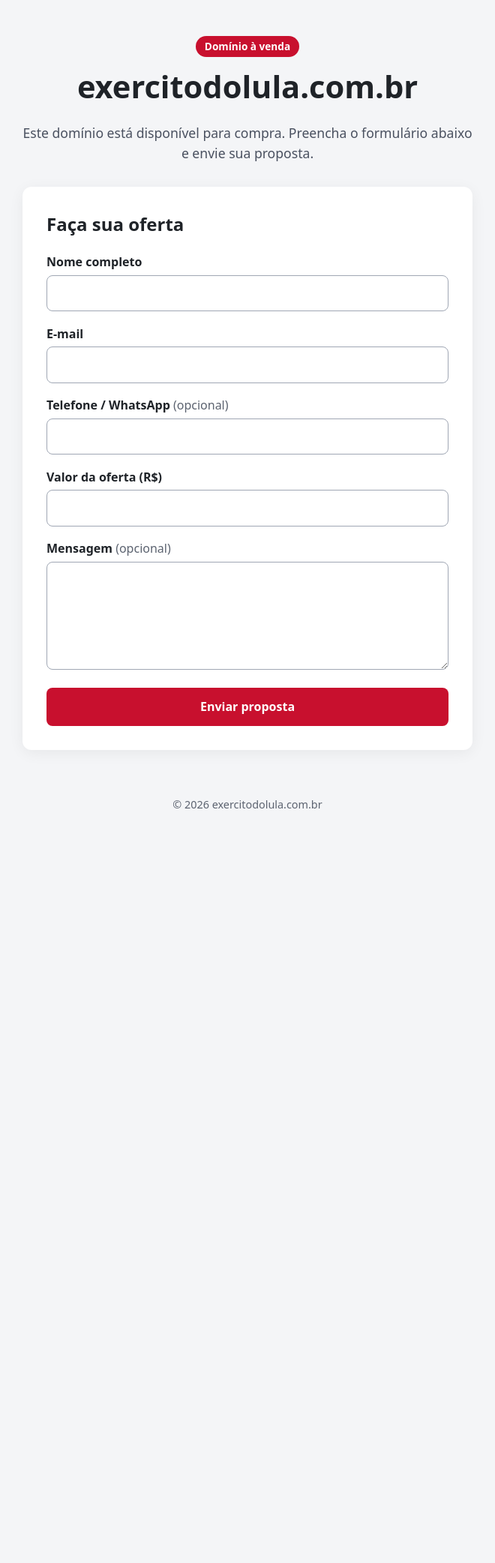
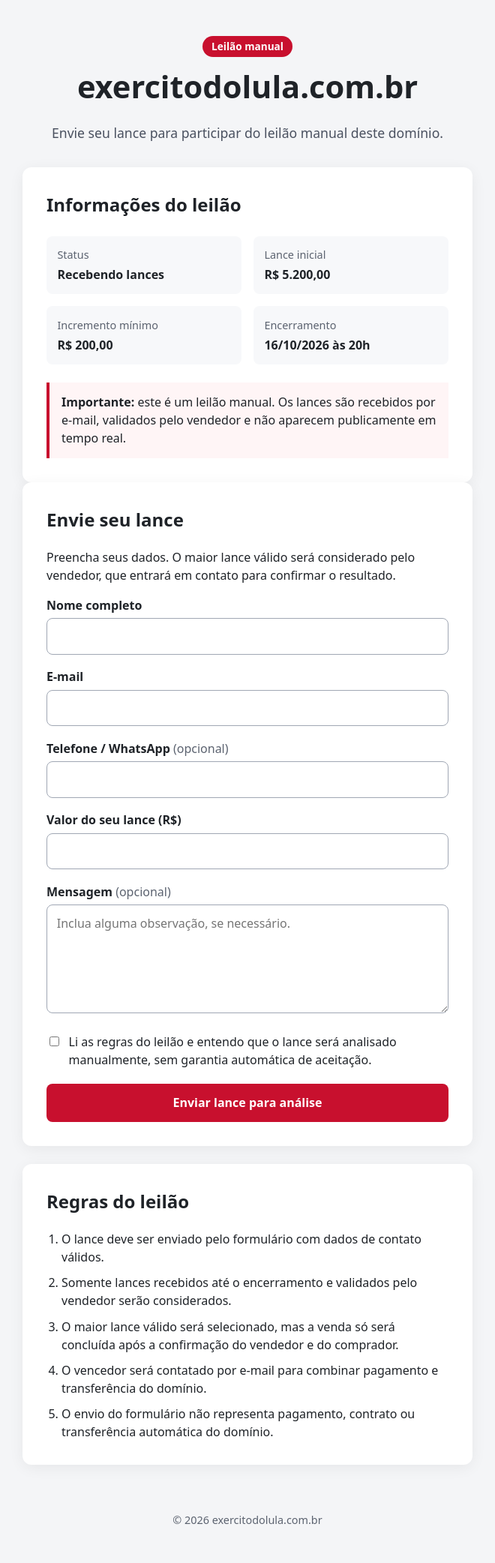
Before and after one commit to akva97046/venda, a Jekyll site: the page built from index.html, in a window 1280 px wide. Shown: the whole page at 75% size, without its empty margins (310-970 px from the left). Built offline with Jekyll 4.4.1, drawn with Linux system fonts in a browser that asks for light colours; before the commit the page ends 1130 px from its top, so only the background shows below that.

Commit message:
Transform landing page into manual domain auction

```diff
--- a/_config.yml
+++ b/_config.yml
@@ -1,8 +1,15 @@
-title: exercitodolula.com.br está à venda
-description: O domínio exercitodolula.com.br está disponível para compra. Envie sua proposta.
+title: Leilão do domínio exercitodolula.com.br
+description: Participe do leilão manual do domínio exercitodolula.com.br e envie seu lance.
 lang: pt-BR
+url: https://exercitodolula.com.br
+baseurl: ""
 contact_email: akva9706@gmail.com
 domain_name: exercitodolula.com.br
+auction_status: Recebendo lances
+auction_initial_bid: "R$ 5.200,00"
+auction_minimum_increment: "R$ 200,00"
+auction_deadline: "16/10/2026 às 20h"
+auction_timezone: Horário de Brasília (BRT)
 
 exclude:
   - Gemfile
--- a/assets/css/style.css
+++ b/assets/css/style.css
@@ -32,6 +32,37 @@ body {
   box-shadow: 0 4px 20px rgba(0, 0, 0, .06);
 }
 .card h2 { margin-top: 0; }
+
+.auction-details {
+  display: grid;
+  grid-template-columns: repeat(2, minmax(0, 1fr));
+  gap: 1rem;
+  margin: 1.5rem 0;
+}
+.auction-details div {
+  padding: .9rem;
+  background: #f7f8fa;
+  border-radius: 8px;
+}
+.auction-details dt { color: #5c6370; font-size: .9rem; }
+.auction-details dd { margin: .2rem 0 0; font-weight: 700; }
+.notice {
+  margin: 0;
+  padding: .9rem 1rem;
+  border-left: 4px solid #c8102e;
+  background: #fff5f6;
+}
+.rules { margin-top: 1.5rem; }
+.rules ol { margin: 0; padding-left: 1.25rem; }
+.rules li + li { margin-top: .65rem; }
+.checkbox-field {
+  display: flex;
+  align-items: flex-start;
+  gap: .6rem;
+  margin: 1.25rem 0;
+  font-weight: 400;
+}
+.checkbox-field input { width: auto; margin-top: .3rem; flex: 0 0 auto; }
 
 .field { margin-bottom: 1.1rem; }
 label { display: block; font-weight: 600; margin-bottom: .35rem; }
--- a/index.html
+++ b/index.html
@@ -2,17 +2,41 @@
 layout: default
 ---
 <section class="hero">
-  <p class="badge">Domínio à venda</p>
+  <p class="badge">Leilão manual</p>
   <h1>{{ site.domain_name }}</h1>
-  <p class="lead">Este domínio está disponível para compra. Preencha o formulário abaixo e envie sua proposta.</p>
+  <p class="lead">Envie seu lance para participar do leilão manual deste domínio.</p>
+</section>
+
+<section class="card auction-summary" aria-labelledby="auction-title">
+  <h2 id="auction-title">Informações do leilão</h2>
+  <dl class="auction-details">
+    <div>
+      <dt>Status</dt>
+      <dd>{{ site.auction_status }}</dd>
+    </div>
+    <div>
+      <dt>Lance inicial</dt>
+      <dd>{{ site.auction_initial_bid }}</dd>
+    </div>
+    <div>
+      <dt>Incremento mínimo</dt>
+      <dd>{{ site.auction_minimum_increment }}</dd>
+    </div>
+    <div>
+      <dt>Encerramento</dt>
+      <dd>{{ site.auction_deadline }}</dd>
+    </div>
+  </dl>
+  <p class="notice"><strong>Importante:</strong> este é um leilão manual. Os lances são recebidos por e-mail, validados pelo vendedor e não aparecem publicamente em tempo real.</p>
 </section>
 
 <section class="card" aria-labelledby="form-title">
-  <h2 id="form-title">Faça sua oferta</h2>
+  <h2 id="form-title">Envie seu lance</h2>
+  <p>Preencha seus dados. O maior lance válido será considerado pelo vendedor, que entrará em contato para confirmar o resultado.</p>
 
-  <!-- Envio via FormSubmit.co: encaminha os dados para o e-mail configurado -->
+  <!-- O FormSubmit encaminha o lance para análise manual do vendedor. -->
   <form action="https://formsubmit.co/{{ site.contact_email }}" method="POST">
-    <input type="hidden" name="_subject" value="Nova proposta para {{ site.domain_name }}">
+    <input type="hidden" name="_subject" value="Novo lance no leilão de {{ site.domain_name }}">
     <input type="hidden" name="_template" value="table">
     <input type="hidden" name="_next" value="{{ '/obrigado/' | absolute_url }}">
     <!-- Honeypot anti-spam: deve ficar vazio -->
@@ -34,15 +58,31 @@ layout: default
     </div>
 
     <div class="field">
-      <label for="oferta">Valor da oferta (R$)</label>
-      <input type="number" id="oferta" name="oferta" min="1" step="0.01" required inputmode="decimal">
+      <label for="lance">Valor do seu lance (R$)</label>
+      <input type="number" id="lance" name="lance" min="0.01" step="0.01" required inputmode="decimal">
     </div>
 
     <div class="field">
       <label for="mensagem">Mensagem <span class="optional">(opcional)</span></label>
-      <textarea id="mensagem" name="mensagem" rows="5"></textarea>
+      <textarea id="mensagem" name="mensagem" rows="5" placeholder="Inclua alguma observação, se necessário."></textarea>
     </div>
 
-    <button type="submit">Enviar proposta</button>
+    <label class="checkbox-field" for="regras">
+      <input type="checkbox" id="regras" name="aceite_regras" value="sim" required>
+      <span>Li as regras do leilão e entendo que o lance será analisado manualmente, sem garantia automática de aceitação.</span>
+    </label>
+
+    <button type="submit">Enviar lance para análise</button>
   </form>
 </section>
+
+<section class="card rules" aria-labelledby="rules-title">
+  <h2 id="rules-title">Regras do leilão</h2>
+  <ol>
+    <li>O lance deve ser enviado pelo formulário com dados de contato válidos.</li>
+    <li>Somente lances recebidos até o encerramento e validados pelo vendedor serão considerados.</li>
+    <li>O maior lance válido será selecionado, mas a venda só será concluída após a confirmação do vendedor e do comprador.</li>
+    <li>O vencedor será contatado por e-mail para combinar pagamento e transferência do domínio.</li>
+    <li>O envio do formulário não representa pagamento, contrato ou transferência automática do domínio.</li>
+  </ol>
+</section>
```
Also changed, not shown: obrigado.html (+4 -3 lines), 3 other files.
